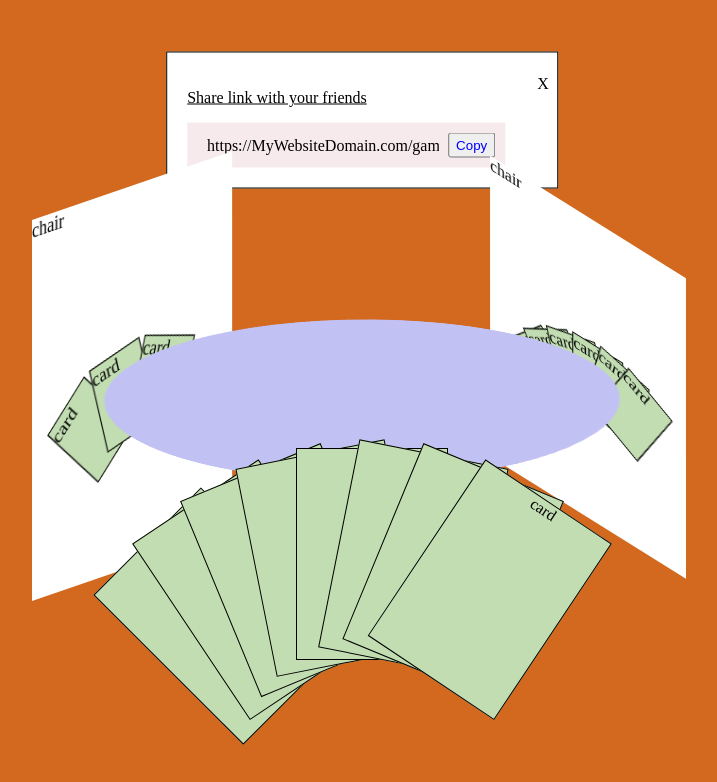
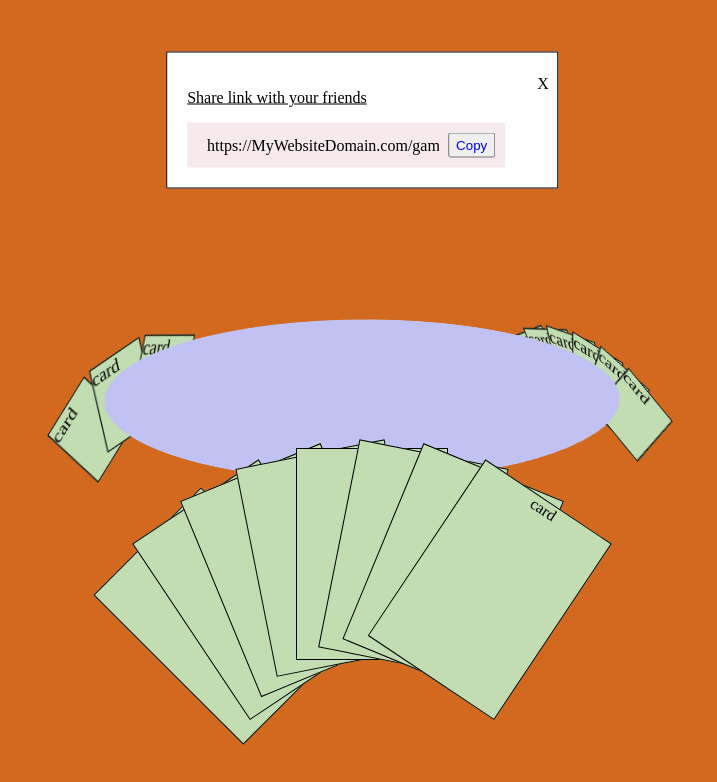
Before and after one commit to williamowen65/personal-project, a React (Create React App) app: page /game/1 in a window 1280 px wide. Shown: the top 782 px of the page, without its empty margins (278-995 px from the left). Built offline with nearby package versions, Linux system fonts and the light colour scheme.

Commit message:
chair style

```diff
--- a/src/App.css
+++ b/src/App.css
@@ -71,7 +71,7 @@ button {
 .background .chair {
   width: 200px;
   height: 300px;
-  background-color: white;
+  background-color: transparent;
   position: fixed;
 }
 
--- a/src/components/game/background/background.scss
+++ b/src/components/game/background/background.scss
@@ -21,7 +21,7 @@
     .chair {
         width: 200px;
         height:300px;
-        background-color: white;
+        background-color: transparent;
         position: fixed;
     }
 }
--- a/src/components/game/background/chair/Chair.jsx
+++ b/src/components/game/background/chair/Chair.jsx
@@ -13,7 +13,6 @@ export default function Chair({styles, children, cardCount}) {
 
     return (
         <div className='chair' style={styles}>
-            chair
             {cards}
             {children}
         </div>
```
